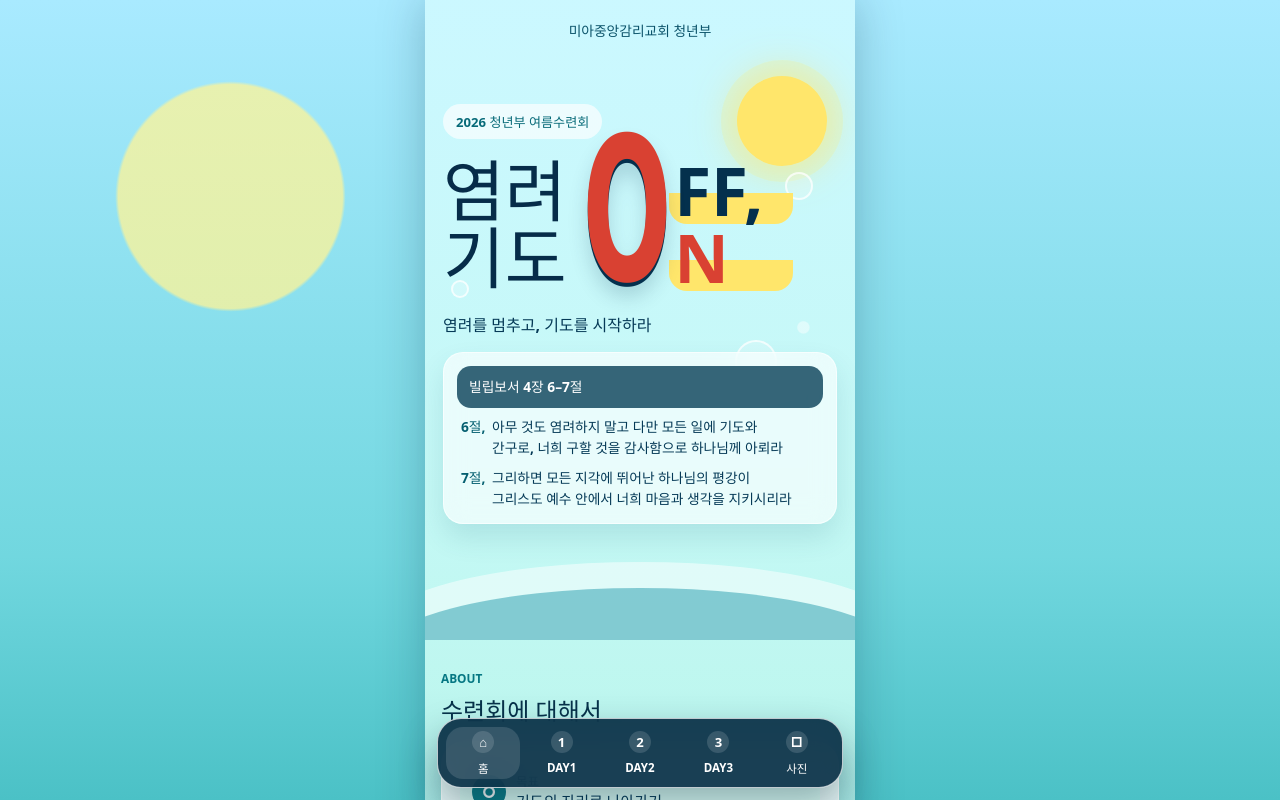
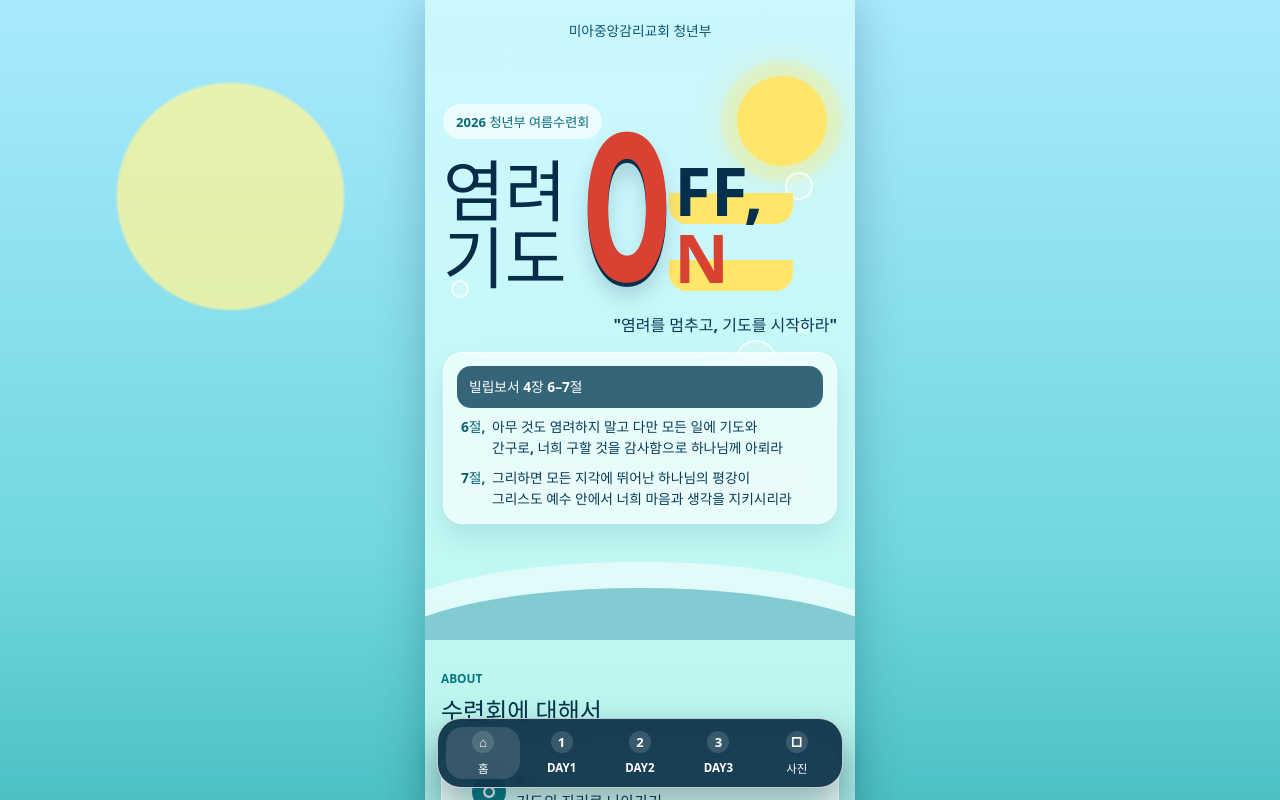
Before and after one commit to NAMYUNMONG/youth-retreat-2026, a React (Vite) app: page / in a window 1280 px wide. Shown: the top 800 px of the page. Built offline with nearby package versions, Linux system fonts and the light colour scheme.

Commit message:
Align hero subtitle

```diff
--- a/src/components/Hero.tsx
+++ b/src/components/Hero.tsx
@@ -21,7 +21,7 @@ export function Hero() {
           <mark className="hero__switch hero__switch--off">FF,</mark>
           <mark className="hero__switch hero__switch--on">N</mark>
         </h1>
-        <p className="hero__copy">염려를 멈추고, 기도를 시작하라</p>
+        <p className="hero__copy">"염려를 멈추고, 기도를 시작하라"</p>
         <div className="hero__scripture" aria-label="빌립보서 4장 6절부터 7절">
           <p className="hero__verse">빌립보서 4장 6–7절</p>
           <p className="hero__scripture-line">
--- a/src/styles.css
+++ b/src/styles.css
@@ -249,10 +249,12 @@ a {
   width: max-content;
   max-width: 100%;
   margin: 22px 0 14px;
+  margin-left: auto;
   color: #063a57;
   font-size: clamp(0.82rem, 3.6vw, 1rem);
   font-weight: 800;
   line-height: 1.55;
+  text-align: right;
   word-break: keep-all;
   white-space: nowrap;
 }
```
